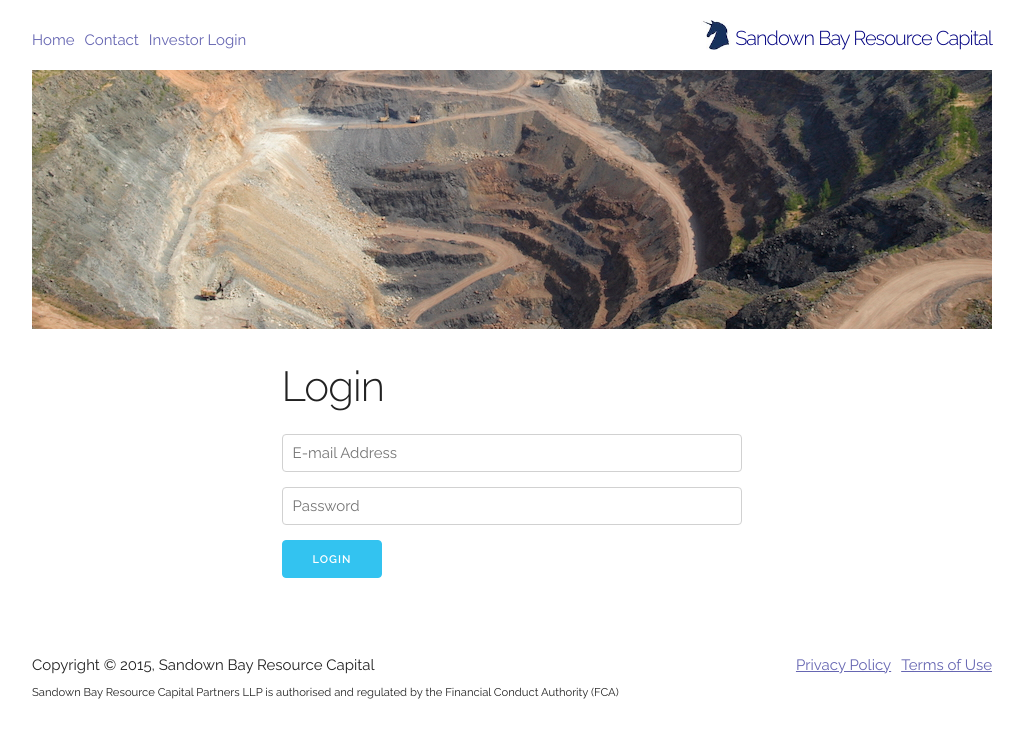
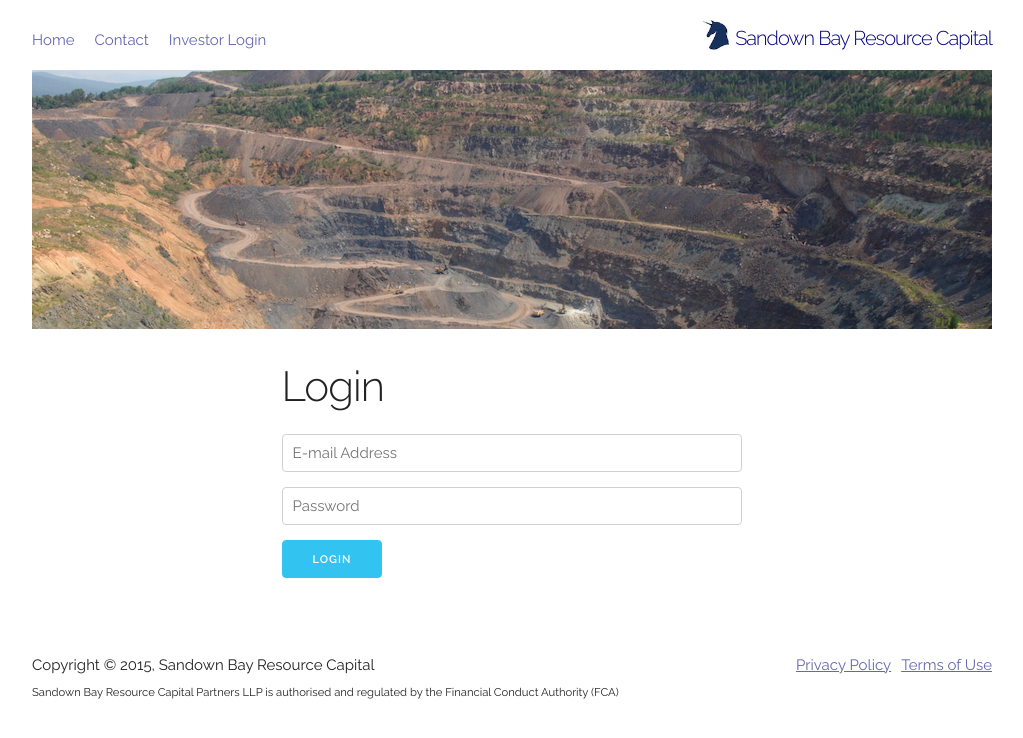
Before and after one commit to nfisher/sdb-cap, a Jekyll site: the page built from login.md, in a window 1280 px wide. Shown: the top 738 px of the page, without its empty margins (128-1151 px from the left). Built offline with Jekyll 4.4.1, drawn with Linux system fonts in a browser that asks for light colours.

Commit message:
Add some sky to that login page!

```diff
--- a/css/main.scss
+++ b/css/main.scss
@@ -98,4 +98,7 @@ nav.row .columns:first-child {
   nav.row .columns h1 {
     text-align:right;
   }
+  nav li a {
+    margin-right:1rem;
+  }
 }
--- a/login.md
+++ b/login.md
@@ -3,7 +3,7 @@ permalink: /login/
 layout: default
 ---
 
-<img src="{{ site.baseurl }}/images/mine_6.jpg" class="u-max-full-width"/>
+<img src="{{ site.baseurl }}/images/mine_banner.jpg" class="u-max-full-width"/>
 
 <div class="row login">
   <div class="columns six offset-by-three">
```
Also changed, not shown: images/mine_banner.jpg (added).
